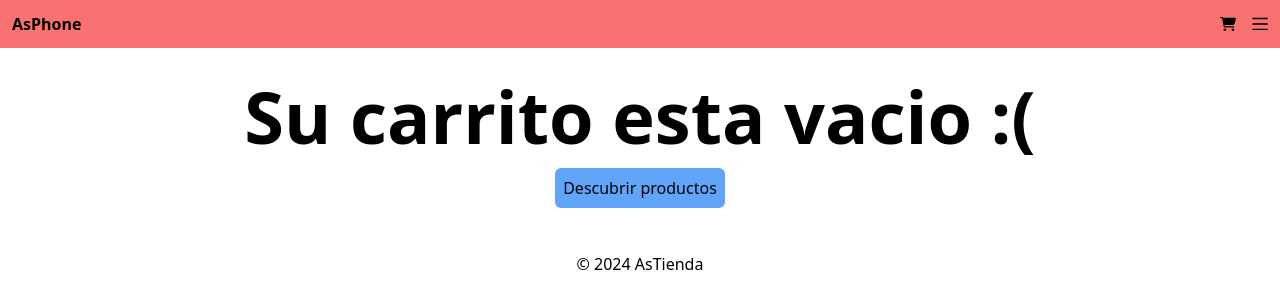
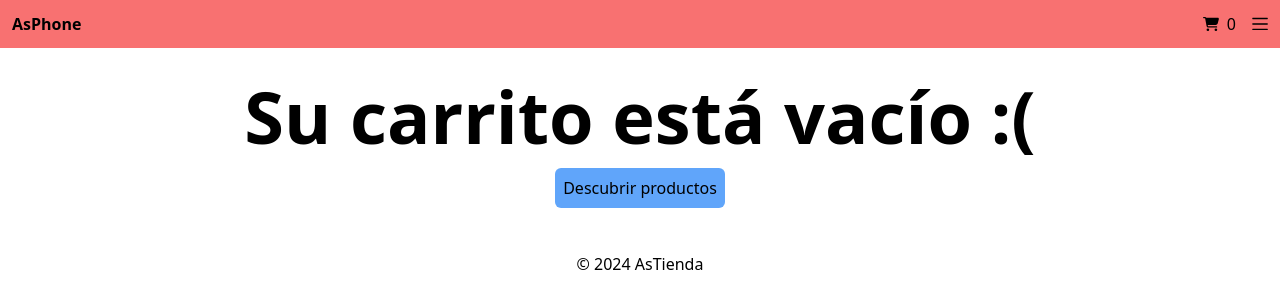
Before and after one commit to agussanchz/EcommerceApp, a Next.js app: page /cart in a window 1280 px wide. Shown: the top 308 px of the page. Built offline with nearby package versions, Linux system fonts and the light colour scheme.

Commit message:
agregando la cantidad de productos que tengo dentro del carrito en el nav

```diff
--- a/src/app/cart/page.jsx
+++ b/src/app/cart/page.jsx
@@ -5,42 +5,66 @@ import Link from 'next/link'
 import { useRouter } from 'next/navigation'
 import React from 'react'
 
-export default function page() {
-
+export default function Page() {
   const { cart } = useProducts()
-
-
   const router = useRouter()
 
   const handleClick = () => {
-    router.push('/products/sucess')
+    router.push('/products/success')
   }
 
   return (
-    cart.length === 0 ?
     <div className='flex flex-col justify-center gap-4 items-center'>
+      {cart.length === 0 ? (
+        <>
           <h2 className='font-bold text-7xl'>
-          Su carrito esta vacio :(
+            Su carrito está vacío :(
           </h2>
-        <Link href={'/products'} className='bg-blue-400 p-2 rounded-md'>Descubrir productos</Link>
-      </div>
-      :
-      <div className='flex justify-between border border-black rounded-md p-4 gap-6'>
+          <Link href={'/products'} className='bg-blue-400 p-2 rounded-md'>
+            Descubrir productos
+          </Link>
+        </>
+      ) : (
+        cart.map((prod, index) => (
+          <div key={index} className='flex justify-between border border-black rounded-md p-4 gap-6'>
             <Image
-          src={cart.productId.imagen}
-          alt={`Imagen de ${cart.productId.titulo}`}
+              src={prod.imagen}
+              alt={`Imagen de ${prod.titulo}`}
               width={200}
               height={620}
             />
             <div className='flex flex-col justify-start gap-1'>
-          <h2>{cart.productId.titulo}</h2>
-          <p className='font-bold'>{cart.productId.precio}</p>
-          <p className='text-sm'>{cart.productId.descripcion}</p>
-          <span>Cantidad:  <span>{cart.productId.cantidad}</span></span>
-          <span>Total de la compra: {cart.productId.cantidad * cart.productId.precio}</span>
+              <h2>{prod.titulo}</h2>
+              <p className='font-bold'>{prod.precio}</p>
+              <p className='text-sm'>{prod.descripcion}</p>
+              <span>Cantidad: <span>{prod.cantidad}</span></span>
+              <span>Total de la compra: {prod.cantidad * prod.precio}</span>
               <button className='bg-blue-400 p-2' onClick={() => handleClick()}>Finalizar Compra</button>
               <button className='bg-red-500 p-2'>Eliminar</button>
             </div>
           </div>
+        ))
+      )}
+    </div>
   )
 }
+
+
+// cart.map((prod) => (
+//   <div className='flex justify-between border border-black rounded-md p-4 gap-6'>
+//   <Image
+//     src={prod.imagen}
+//     alt={`Imagen de ${prod.titulo}`}
+//     width={200}
+//     height={620}
+//   />
+//   <div className='flex flex-col justify-start gap-1'>
+//     <h2>{prod.titulo}</h2>
+//     <p className='font-bold'>{prod.precio}</p>
+//     <p className='text-sm'>{prod.descripcion}</p>
+//     <span>Cantidad:  <span>{prod.cantidad}</span></span>
+//     <span>Total de la compra: {prod.cantidad * prod.precio}</span>
+//     <button className='bg-blue-400 p-2' onClick={() => handleClick()}>Finalizar Compra</button>
+//     <button className='bg-red-500 p-2'>Eliminar</button>
+//   </div>
+// </div>
--- a/src/app/layout.jsx
+++ b/src/app/layout.jsx
@@ -11,12 +11,14 @@ export default function RootLayout({ children }) {
   return (
     <html lang="en">
       <body>
-        <header>
-          <Navbar />
-        </header>
-        <main className="py-8">
-          <ProductsProvider>{children}</ProductsProvider>
-        </main>
+        <ProductsProvider>
+          <header>
+            <Navbar />
+          </header>
+          <main className="py-8">
+            {children}
+          </main>
+        </ProductsProvider>
         <footer className="text-center leading-[3rem]">
           © {new Date().getFullYear()} AsTienda
         </footer>
--- a/src/components/Navbar.jsx
+++ b/src/components/Navbar.jsx
@@ -4,6 +4,7 @@ import { SlMenu } from "react-icons/sl";
 import { GrClose } from "react-icons/gr";
 import { FaCartShopping } from "react-icons/fa6";
 import Link from 'next/link';
+import { useProducts } from '@/context/ProductsContext';
 
 // Componente que tiene las opciones del menu para celulares
 function OptionsNav({ closeMenu }) {
@@ -22,6 +23,9 @@ export default function Navbar() {
   // Estado para abrir o cerrar el menu
   const [open, setOpen] = useState(true)
 
+  const { cart } = useProducts()
+  console.log(cart)
+
   const handleClick = () => {
     setOpen(!open)
   }
@@ -30,9 +34,10 @@ export default function Navbar() {
     <>
       <nav className='flex justify-between bg-red-400 p-3 items-center'>
         <Link className='font-bold' href='/'>AsPhone</Link>
-        <div className='flex gap-4'>
-          <Link href={'/cart'}>
+        <div className='flex items-center gap-4'>
+          <Link href={'/cart'} className='flex gap-2 items-center'>
             <FaCartShopping />
+            {cart.length}
           </Link>
           <span className='cursor-pointer' onClick={handleClick}>
             {open ? <SlMenu /> : <GrClose />}
--- a/src/context/ProductsContext.jsx
+++ b/src/context/ProductsContext.jsx
@@ -60,7 +60,7 @@ export const ProductsProvider = ({ children }) => {
                 return product
             }
         }))
-        setCart({...cart, productId})
+        setCart([productId])
         alert("Producto agregado al carrito")
     }
 
```
Lines whose indentation alone changed are shown as unchanged.
